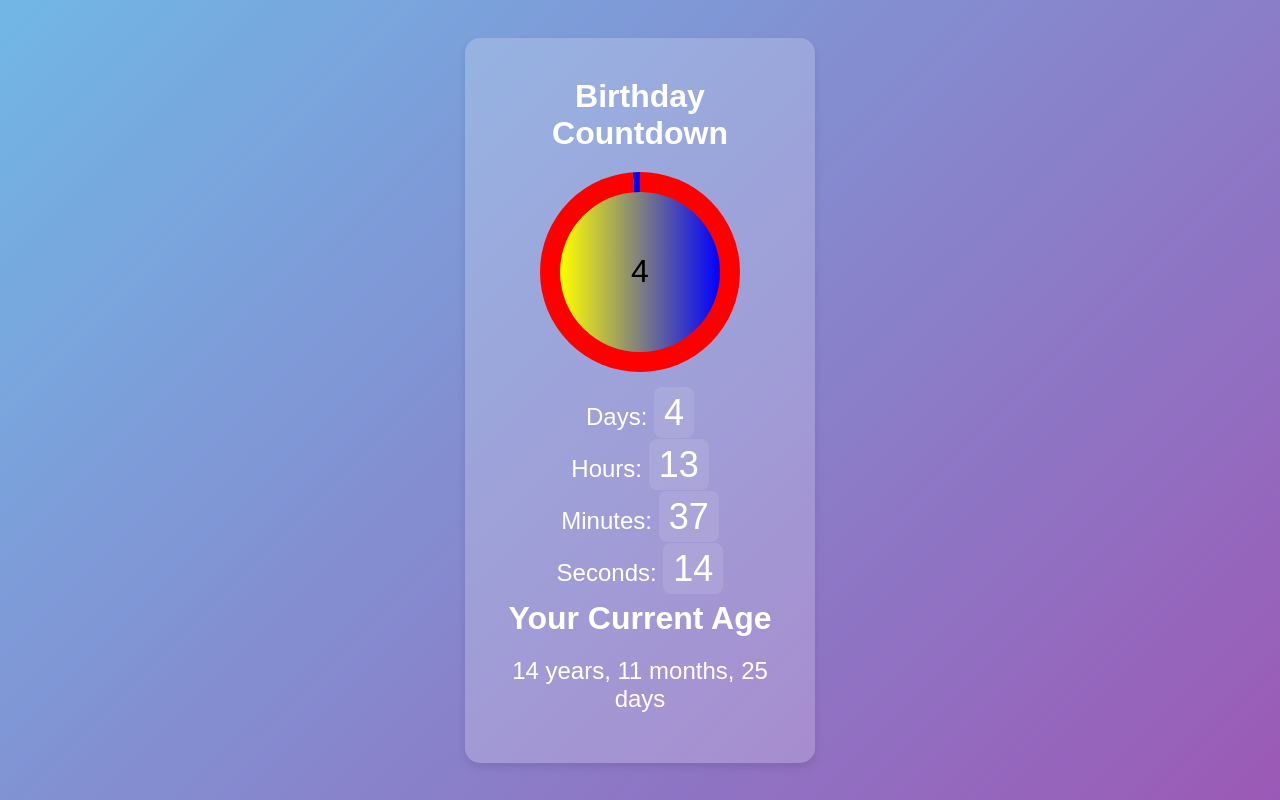
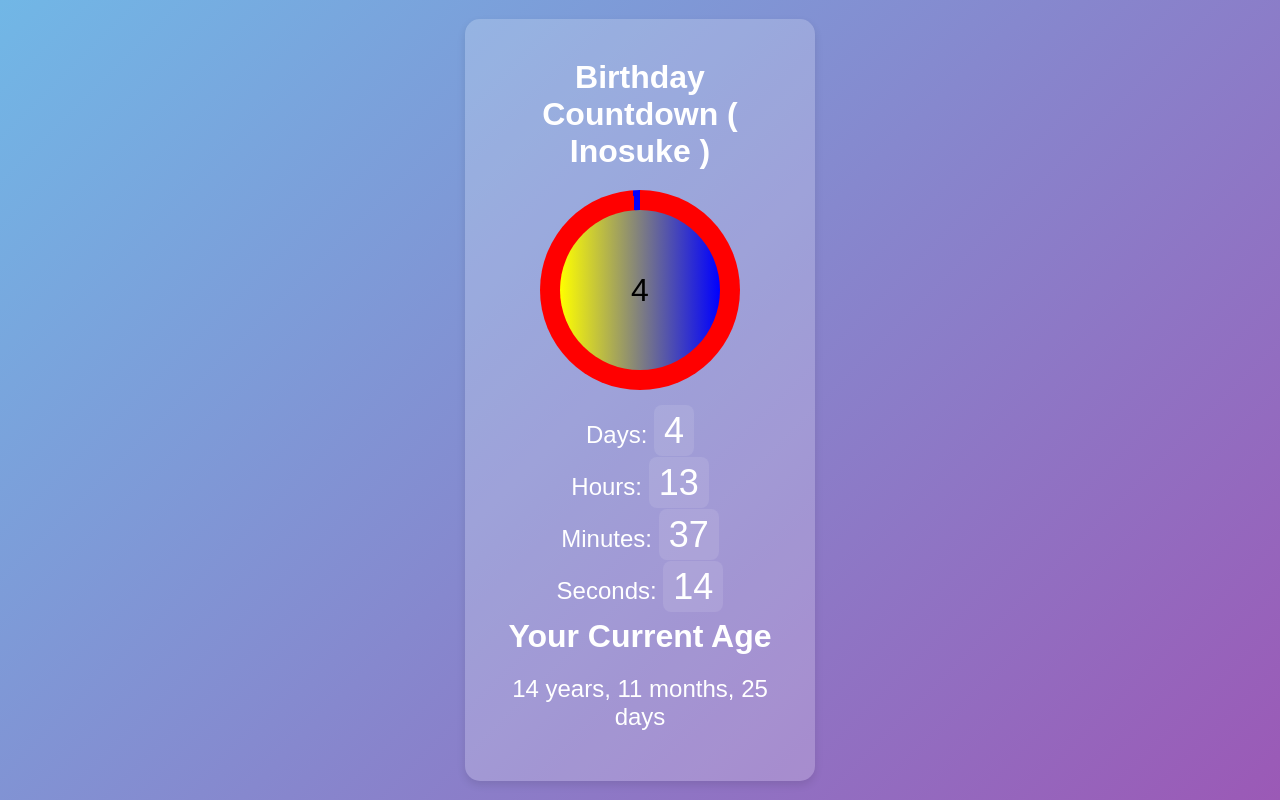
Before and after one commit to namelessjx/My-birthday-, a plain HTML site: page index.html in a window 1280 px wide. Drawn offline with Linux system fonts and the light colour scheme.

Commit message:
index.html

```diff
--- a/index.html
+++ b/index.html
@@ -8,7 +8,7 @@
 </head>
 <body>
     <div class="container">
-        <h1>Birthday Countdown</h1>
+        <h1>Birthday Countdown ( Inosuke )</h1>
 
         <!-- Circular Progress Bar -->
         <div class="circle">
```
